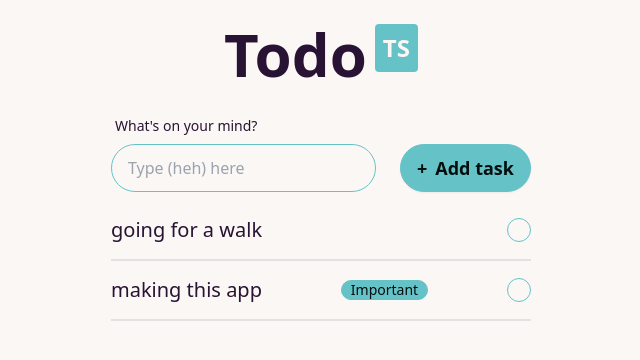
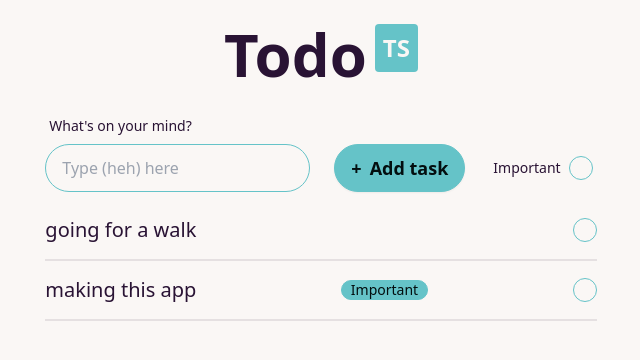
Before and after one commit to mlorenzm/todo-ts, a React (Vite) app: page / in a window 1280 px wide. Shown: the top 360 px of the page, without its empty margins (319-959 px from the left). Built offline with nearby package versions, Linux system fonts and the light colour scheme.

Commit message:
add important radio button

```diff
--- a/src/App.tsx
+++ b/src/App.tsx
@@ -22,3 +22,6 @@
 };
 
 export default App;
+
+// TODO
+// - set a placeholder when there are no todo items
--- a/src/components/Input.tsx
+++ b/src/components/Input.tsx
@@ -4,7 +4,7 @@
       <div className="label">
         <span className="label-text">What's on your mind?</span>
       </div>
-      <div className="flex gap-6">
+      <div className="flex gap-6 items-center">
         <input
           type="text"
           placeholder="Type (heh) here"
@@ -13,7 +13,16 @@
         <button className="btn btn-primary text-lg">
           <strong>+</strong> Add task
         </button>
+        <div className="form-control">
+          <label className="label cursor-pointer flex gap-2">
+            <span className="label-text">Important</span>
+            <input type="checkbox" className="checkbox checkbox-primary" />
+          </label>
+        </div>
       </div>
     </form>
   );
 }
+
+// TODO:
+// - add todos from input; callback fn, typing might be detrimental here
--- a/src/components/Todo.tsx
+++ b/src/components/Todo.tsx
@@ -8,7 +8,6 @@
   const [finished, setFinished] = useState(false);
   const handleChange = () => {
     finished ? setFinished(false) : setFinished(true);
-    console.log(finished);
   };
   return (
     <>
--- a/src/components/TodoContainer.tsx
+++ b/src/components/TodoContainer.tsx
@@ -19,9 +19,4 @@
   );
 };
 
-// TODO:
-// ! componentize Todo with own state
-// - make disappear typeError on checked input
-// - update array to delete finished todos
-
 export default TodoContainer;
```
